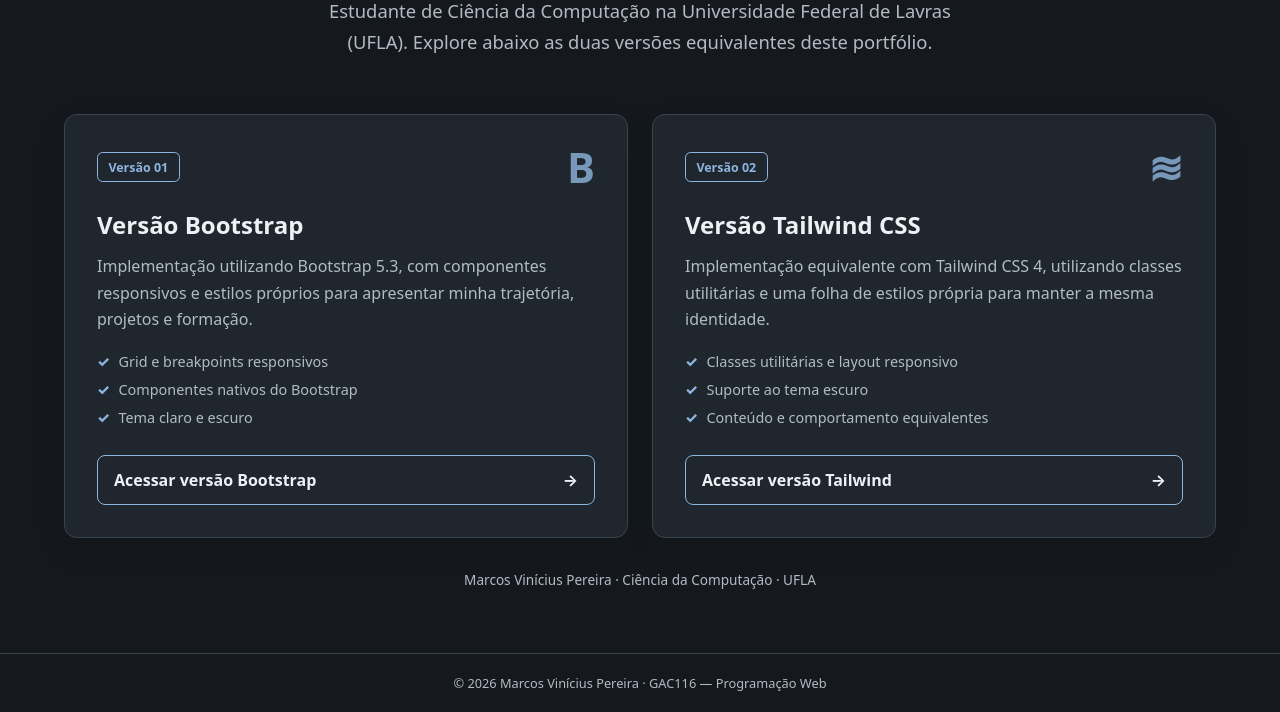
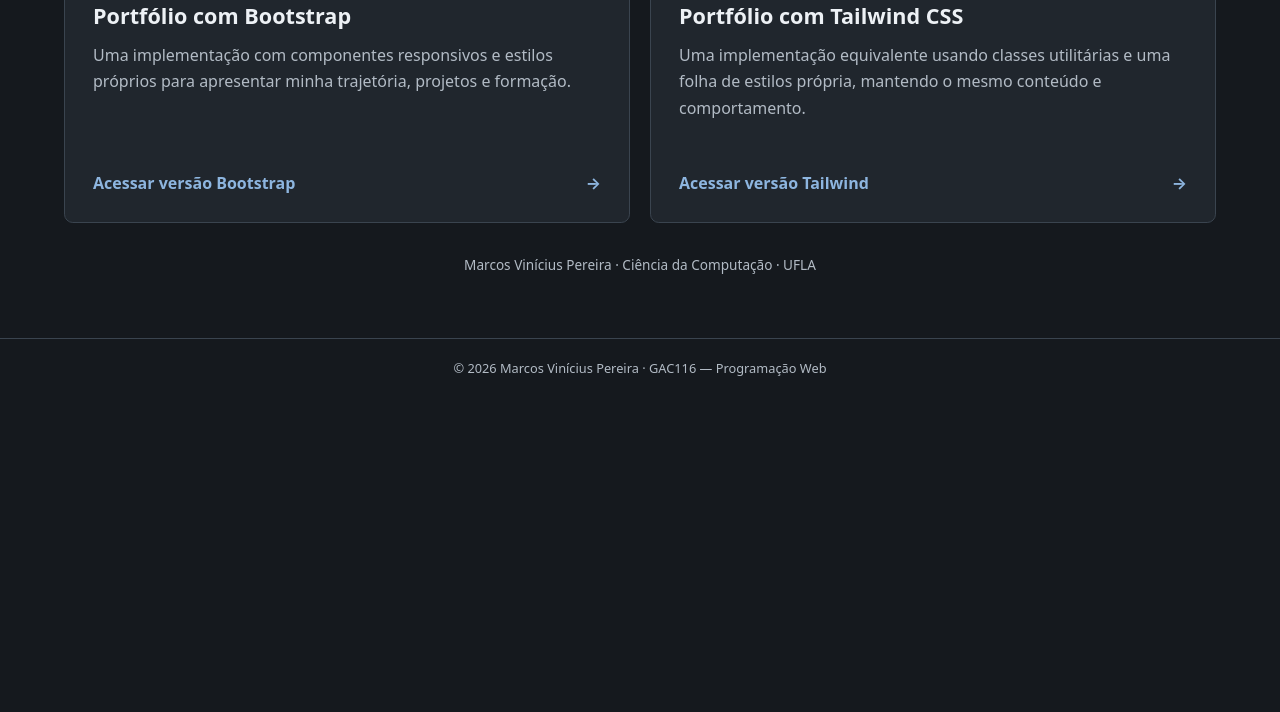
Before and after one commit to mvk999/proWebPortifolio, a website: page index.html in a window 1280 px wide. Shown: the part 512-1224 px from the top of the page. After the commit the page ends 909 px from the top, so only its background shows below. Drawn offline with Linux system fonts and the light colour scheme.

Commit message:
refine: simplifica tela inicial

```diff
--- a/assets/css/style.css
+++ b/assets/css/style.css
@@ -28,25 +28,20 @@
 .header-context { margin: 0; color: var(--entry-muted); font-size: .9rem; }
 .theme-toggle { display: grid; width: 2.5rem; height: 2.5rem; margin-left: auto; place-items: center; border: 1px solid var(--entry-border); border-radius: 50%; background: transparent; color: var(--entry-text); font-size: 1.2rem; cursor: pointer; transition: border-color 180ms ease, color 180ms ease, transform 180ms ease; }
 .theme-toggle:hover, .theme-toggle:focus-visible { border-color: var(--entry-accent); color: var(--entry-accent); transform: rotate(12deg); }
-.entry-page { width: min(100% - 2rem, 72rem); margin: 0 auto; padding: clamp(3.5rem, 8vw, 6.5rem) 0 4rem; }
-.entry-hero { max-width: 46rem; margin: 0 auto; text-align: center; }
-.profile-avatar { display: block; width: 6.5rem; height: 6.5rem; margin: 0 auto 1.5rem; border: 3px solid var(--entry-accent); border-radius: 50%; object-fit: cover; }
-.entry-label { display: inline-flex; margin: 0 0 1.25rem; padding: .45rem .8rem; border: 1px solid color-mix(in srgb, var(--entry-accent) 35%, var(--entry-border)); border-radius: 999px; background: color-mix(in srgb, var(--entry-accent) 12%, var(--entry-surface)); color: var(--entry-accent); font-size: .78rem; font-weight: 750; letter-spacing: .04em; text-transform: uppercase; }
-h1 { margin: 0; font-size: clamp(2.2rem, 6vw, 4rem); line-height: 1.08; letter-spacing: -.04em; }
-.entry-description { max-width: 42rem; margin: 1.25rem auto 0; color: var(--entry-muted); font-size: clamp(1rem, 2vw, 1.15rem); line-height: 1.7; }
-.version-grid { display: grid; grid-template-columns: repeat(2, minmax(0, 1fr)); gap: 1.5rem; margin: 3.5rem auto 0; }
-.version-card { display: flex; min-height: 25rem; flex-direction: column; padding: 2rem; border: 1px solid var(--entry-border); border-radius: .8rem; background: var(--entry-surface); box-shadow: 0 .75rem 2rem rgb(0 0 0 / 10%); transition: transform 180ms ease, border-color 180ms ease, box-shadow 180ms ease; }
-.version-card:hover { border-color: var(--entry-accent); box-shadow: 0 1rem 2.5rem rgb(0 0 0 / 20%); transform: translateY(-5px); }
-.version-card-bootstrap, .version-card-tailwind { --card-accent: var(--entry-accent); --card-button: var(--entry-accent); }
-.card-topline { display: flex; align-items: center; justify-content: space-between; gap: 1rem; }
-.version-number { padding: .35rem .65rem; border: 1px solid var(--card-accent); border-radius: .35rem; color: var(--card-accent); font-size: .78rem; font-weight: 700; }
-.framework-mark { color: var(--card-accent); font-size: 2.6rem; font-weight: 800; line-height: 1; opacity: .8; }
-.version-card h2 { margin: 1.25rem 0 .75rem; font-size: 1.5rem; }
-.version-card > p { margin: 0; color: var(--entry-muted); line-height: 1.65; }
-.version-card ul { display: grid; gap: .55rem; margin: 1.25rem 0 1.75rem; padding: 0; color: var(--entry-muted); font-size: .9rem; list-style: none; }
-.version-card li::before { margin-right: .55rem; color: var(--card-accent); content: "✓"; font-weight: 800; }
-.version-button { display: flex; align-items: center; justify-content: space-between; gap: 1rem; margin-top: auto; padding: .8rem 1rem; border: 1px solid var(--card-button); border-radius: .5rem; background: transparent; color: var(--entry-text); font-weight: 700; text-decoration: none; transition: background-color 180ms ease, color 180ms ease, transform 180ms ease; }
-.version-button:hover, .version-button:focus-visible { background: var(--card-button); color: var(--entry-background); transform: translateY(-1px); }
+.entry-page { width: min(100% - 2rem, 72rem); margin: 0 auto; padding: clamp(3.5rem, 8vw, 6rem) 0 4rem; }
+.entry-hero { max-width: 52rem; margin: 0 auto; text-align: center; }
+.entry-label { margin: 0 0 1.25rem; color: var(--entry-accent); font-size: .78rem; font-weight: 750; letter-spacing: .08em; text-transform: uppercase; }
+h1 { margin: 0; font-size: clamp(2rem, 5vw, 3.4rem); line-height: 1.1; letter-spacing: -.03em; }
+h1 span { color: var(--entry-accent); }
+.entry-description { max-width: 42rem; margin: 1.25rem auto 0; color: var(--entry-muted); font-size: 1.05rem; line-height: 1.7; }
+.version-grid { display: grid; grid-template-columns: repeat(2, minmax(0, 1fr)); gap: 1.25rem; margin: 3.25rem auto 0; }
+.version-card { display: flex; min-height: 18rem; flex-direction: column; padding: 1.75rem; border: 1px solid var(--entry-border); border-radius: .55rem; background: var(--entry-surface); transition: border-color 180ms ease, background-color 180ms ease; }
+.version-card:hover { border-color: var(--entry-accent); background: color-mix(in srgb, var(--entry-surface) 94%, var(--entry-accent)); }
+.version-number { margin: 0 0 1.25rem; color: var(--entry-accent); font-size: .78rem; font-weight: 750; letter-spacing: .06em; text-transform: uppercase; }
+.version-card h2 { margin: 0 0 .75rem; font-size: 1.35rem; }
+.version-card > p:not(.version-number) { margin: 0; color: var(--entry-muted); line-height: 1.65; }
+.version-button { display: flex; align-items: center; justify-content: space-between; gap: 1rem; margin-top: auto; padding-top: 1.5rem; color: var(--entry-accent); font-weight: 700; text-decoration: none; transition: gap 180ms ease, color 180ms ease; }
+.version-button:hover, .version-button:focus-visible { gap: 1.35rem; color: var(--entry-text); }
 .entry-footer-note { margin: 2rem 0 0; color: var(--entry-muted); text-align: center; font-size: .85rem; }
 footer { padding: 1.25rem 1rem; border-top: 1px solid var(--entry-border); color: var(--entry-muted); text-align: center; font-size: .8rem; }
 @media (max-width: 640px) { .header-content { width: min(100% - 1.5rem, 72rem); } .entry-page { width: min(100% - 1.5rem, 72rem); padding-top: 3rem; } .version-grid { grid-template-columns: 1fr; margin-top: 2.5rem; } .version-card { min-height: 0; padding: 1.5rem; } }
--- a/index.html
+++ b/index.html
@@ -21,34 +21,23 @@
 
   <main class="entry-page">
     <section class="entry-hero" aria-labelledby="titulo">
-      <img class="profile-avatar" src="https://github.com/mvk999.png?size=240" alt="Foto de Marcos Vinícius Pereira" width="120" height="120">
-      <p class="entry-label">Atividade prática · GAC116 — Programação Web</p>
-      <h1 id="titulo">Portfólio — Marcos Vinícius Pereira</h1>
-      <p class="entry-description">Estudante de Ciência da Computação na Universidade Federal de Lavras (UFLA). Explore abaixo as duas versões equivalentes deste portfólio.</p>
+      <p class="entry-label">GAC116 — Programação Web</p>
+      <h1 id="titulo">Página pessoal<br><span>Marcos Vinícius Pereira</span></h1>
+      <p class="entry-description">Este projeto apresenta minha formação, experiências e projetos em duas versões equivalentes, desenvolvidas com Bootstrap e Tailwind CSS.</p>
     </section>
 
     <section class="version-grid" aria-label="Escolha da versão do portfólio">
       <article class="version-card version-card-bootstrap">
-        <div class="card-topline"><span class="version-number">Versão 01</span><span class="framework-mark" aria-hidden="true">B</span></div>
-        <h2>Versão Bootstrap</h2>
-        <p>Implementação utilizando Bootstrap 5.3, com componentes responsivos e estilos próprios para apresentar minha trajetória, projetos e formação.</p>
-        <ul>
-          <li>Grid e breakpoints responsivos</li>
-          <li>Componentes nativos do Bootstrap</li>
-          <li>Tema claro e escuro</li>
-        </ul>
+        <p class="version-number">Versão 01 · Bootstrap 5.3</p>
+        <h2>Portfólio com Bootstrap</h2>
+        <p>Uma implementação com componentes responsivos e estilos próprios para apresentar minha trajetória, projetos e formação.</p>
         <a class="version-button" href="./bootstrap/">Acessar versão Bootstrap <span aria-hidden="true">→</span></a>
       </article>
 
       <article class="version-card version-card-tailwind">
-        <div class="card-topline"><span class="version-number">Versão 02</span><span class="framework-mark" aria-hidden="true">≋</span></div>
-        <h2>Versão Tailwind CSS</h2>
-        <p>Implementação equivalente com Tailwind CSS 4, utilizando classes utilitárias e uma folha de estilos própria para manter a mesma identidade.</p>
-        <ul>
-          <li>Classes utilitárias e layout responsivo</li>
-          <li>Suporte ao tema escuro</li>
-          <li>Conteúdo e comportamento equivalentes</li>
-        </ul>
+        <p class="version-number">Versão 02 · Tailwind CSS 4</p>
+        <h2>Portfólio com Tailwind CSS</h2>
+        <p>Uma implementação equivalente usando classes utilitárias e uma folha de estilos própria, mantendo o mesmo conteúdo e comportamento.</p>
         <a class="version-button" href="./tailwind/">Acessar versão Tailwind <span aria-hidden="true">→</span></a>
       </article>
     </section>
```
